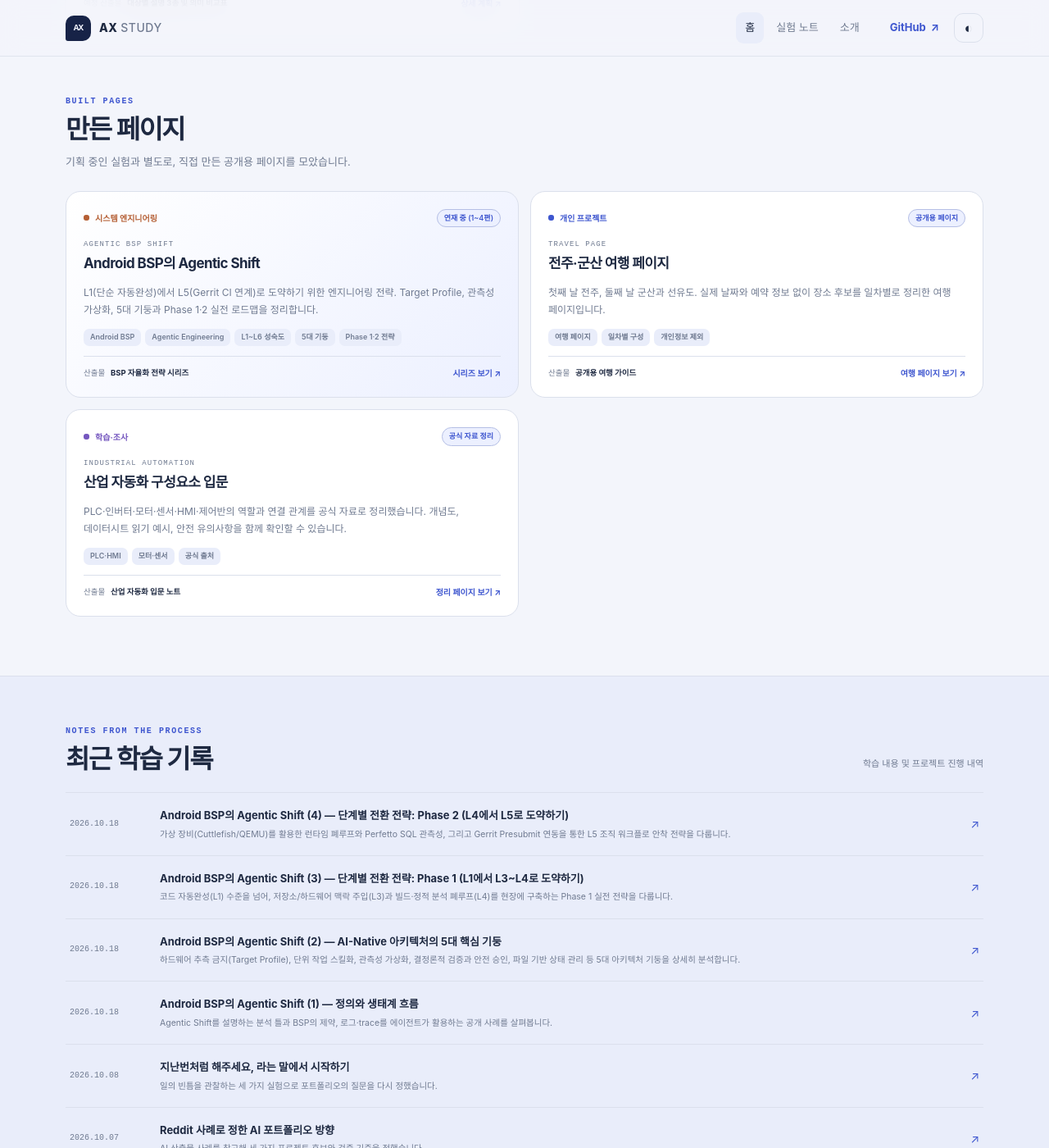
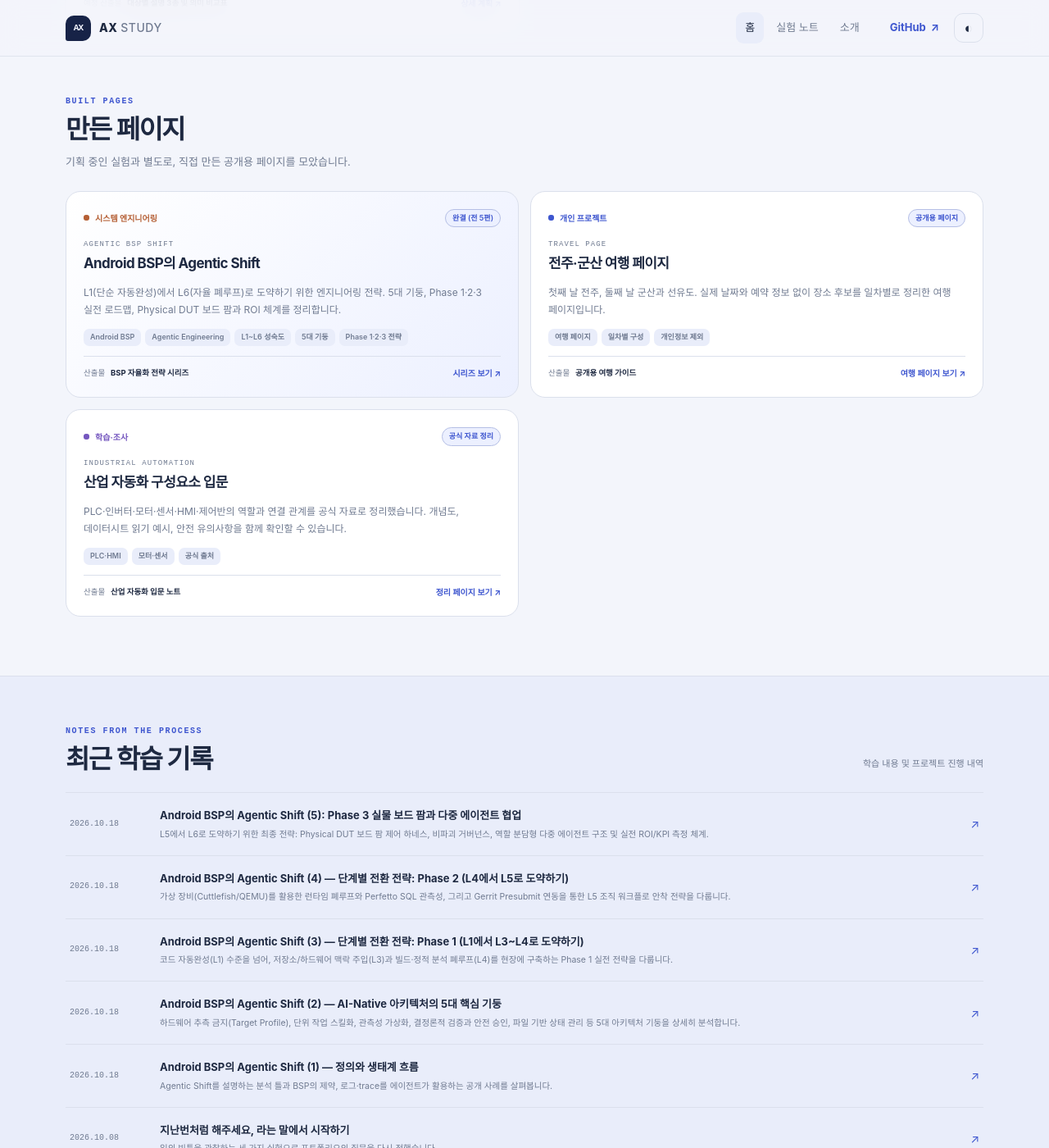
Before and after one commit to hkkoo/ax-study, a Jekyll site: the page built from index.md, in a window 1280 px wide and 1400 px high, scrolled down 1479 px. Shown: the whole window at 82% size. Built offline with Jekyll 4.4.1, drawn with Linux system fonts in a browser that asks for light colours; some of the changed lines change nothing that is shown.

Commit message:
[verified][agy] Publish Android BSP Agentic Shift part 5: Phase 3 strategy and complete series

````diff
--- a/_posts/2026-10-18-agentic-bsp-shift-definition-and-landscape.md
+++ b/_posts/2026-10-18-agentic-bsp-shift-definition-and-landscape.md
@@ -88,6 +88,6 @@ Android BSP의 Agentic 전환은 단순히 한두 개의 프롬프트를 바꾸
 - **[제2편: AI-Native BSP 아키텍처의 5대 기둥]({{ '/posts/agentic-bsp-shift-five-pillars/' | relative_url }})**: L1을 넘어 폐루프(L4)를 가능하게 만드는 엔지니어링 전제 조건
 - **[제3편: 단계별 전환 전략 (Phase 1: L1에서 L3~L4로 도약하기)]({{ '/posts/agentic-bsp-shift-phase1-strategy/' | relative_url }})**: 호스트 빌드 & 정적 진단의 자율 폐루프 구축
 - **[제4편: Phase 2: L4에서 L5로 (Virtual DUT & 런타임 관측성)]({{ '/posts/agentic-bsp-shift-phase2-strategy/' | relative_url }})**: Cuttlefish/QEMU 가상 장치 부팅 및 Perfetto SQL 질의
-- **제5편: Phase 3: L5에서 L6로 (Physical DUT & 조직적 안착)**: 실물 보드 팜, 하드웨어 루프, 정량적 KPI 측정 체계 (작성 예정)
+- **[제5편: Phase 3: L5에서 L6로 (Physical DUT 보드 팜과 다중 에이전트 협업 체계)]({{ '/posts/agentic-bsp-shift-phase3-strategy/' | relative_url }})**: 실물 보드 팜, 하드웨어 루프, 정량적 ROI/KPI 측정 체계
 
 BSP 엔지니어링은 하드웨어의 동작을 소프트웨어와 검증 절차로 확인하는 일입니다. 이 시리즈에서는 에이전트가 실제로 활용할 수 있는 관측 데이터, 작업 절차, 완료 증거를 구체적인 BSP 사례에 연결해 보겠습니다.
--- a/_posts/2026-10-18-agentic-bsp-shift-phase2-strategy.md
+++ b/_posts/2026-10-18-agentic-bsp-shift-phase2-strategy.md
@@ -123,8 +123,8 @@ ORDER BY timestamp DESC LIMIT 5;
 
 ---
 
-## 다음 단계로의 비전: Phase 3 예고
+## 다음 단계로의 비전: Phase 3 완결편
 
 Phase 2를 통해 "가상 장치(Virtual DUT) 기반의 런타임 폐루프와 Gerrit CI 통합(L4~L5)"이 안착되면, 조직은 비로소 거대한 테스트 인프라와 안전망을 확보하게 됩니다.
 
-다음 마지막 [제5편]에서는 가상 장치를 넘어 실제 실리콘 칩셋을 다루는 **"Phase 3: L5에서 L6로 — 실물 보드 팜(Physical DUT Farm), 하드웨어 인더루프, 그리고 다중 에이전트 협업 체계"**를 다루며 전체 시리즈를 완성하겠습니다.
+다음 마지막 **[제5편: Phase 3: L5에서 L6로 — 실물 보드 팜(Physical DUT Farm), 하드웨어 인더루프, 그리고 다중 에이전트 협업 체계]({{ '/posts/agentic-bsp-shift-phase3-strategy/' | relative_url }})**에서 가상 장치를 넘어 실제 실리콘 칩셋을 다루는 실물 보드 하네스와 실전 ROI/KPI 종합 평가 체계를 다루며 전체 시리즈를 완성합니다.
--- /dev/null
+++ b/_posts/2026-10-18-agentic-bsp-shift-phase3-strategy.md
@@ -0,0 +1,193 @@
+---
+layout: post
+title: "Android BSP의 Agentic Shift (5): Phase 3 실물 보드 팜과 다중 에이전트 협업"
+description: "L5에서 L6로 도약하기 위한 최종 전략: Physical DUT 보드 팜 제어 하네스, 비파괴 거버넌스, 역할 분담형 다중 에이전트 구조 및 실전 ROI/KPI 측정 체계."
+date: 2026-10-18 15:00:00 +0900
+category: automation
+tags: [Android, BSP, Agentic AI, Physical DUT, Multi-Agent, ROI, Embedded]
+---
+
+이전 편에서는 소프트웨어 가상화 장치(Virtual DUT)인 Cuttlefish/QEMU를 활용하여 호스트와 샌드박스 환경에서 런타임 버그를 잡고, Gerrit Presubmit CI 파이프라인에 검증 에이전트를 통합하는 **Phase 2(L4에서 L5로의 도약)** 전략을 살펴보았습니다.
+
+하지만 임베디드 및 Android BSP 엔지니어링의 최종 목적지는 결코 가상 머신에 머무를 수 없습니다. 실제 실리콘 칩셋, 물리적 PMIC 전원 라인, 발열에 따른 스로틀링, 고속 인터페이스(PCIe, UFS, MIPI, USB)의 물리 계층 신호 품질(Signal Integrity), 그리고 실제 주변장치와의 물리 버스 통신은 오직 **실물 타깃 보드(Physical DUT: Device Under Test)** 위에서만 검증될 수 있기 때문입니다.
+
+시리즈의 대미를 장식하는 이번 [제5편]에서는 에이전틱 전환의 최종 단계인 **"Phase 3: L5에서 L6로의 완성 — 실물 보드 팜(Physical DUT Farm), 하드웨어 인더루프(HIL), 다중 에이전트 협업 체계, 그리고 정량적 ROI/KPI 평가"**를 심층적으로 다룹니다.
+
+---
+
+## 1. 가상 DUT에서 실물 DUT로: 극복해야 할 물리적 장벽
+
+가상 DUT(Virtual DUT)는 무한한 복제성과 빠른 스냅샷 복구라는 장점을 주지만, 실물 하드웨어와는 근본적으로 다른 다음과 같은 물리적 제약이 존재합니다.
+
+```
+                    ┌─────────────────────────────────────────┐
+                    │      가상 DUT (Phase 2 / Cuttlefish)     │
+                    │  - 빠른 기동, 무제한 인스턴스, 스냅샷 복구 │
+                    │  - 프레임워크/HAL/SELinux 정책 사전 검증 │
+                    └────────────────────┬────────────────────┘
+                                         │ CI 통과 후 승격 (Promotion)
+                                         ▼
+                    ┌─────────────────────────────────────────┐
+                    │      실물 DUT (Phase 3 / Board Farm)    │
+                    │  - 실제 PMIC 전원 시퀀스 / LDO 전압 안정성 │
+                    │  - 고속 버스 물리 신호 (PCIe/MIPI/UFS)  │
+                    │  - 열 방출/스로틀링 & 전력 소모 계측      │
+                    │  - 하드웨어 락업/Brick 위험 관리 필요   │
+                    └─────────────────────────────────────────┘
+```
+
+1. **하드웨어 락업(Lockup)과 전원 사이클링의 부재**:
+   - 가상 머신은 프로세스를 강제 종료(`kill`)하면 그만이지만, 실물 보드는 커널 패닉이나 버스 스톨(Bus Stall) 시 시스템이 완전히 멈춰버립니다. 에이전트가 이를 원격에서 제어하려면 소프트웨어 명령이 아닌 **물리적 스마트 파워 릴레이(Power Relay)**를 조작할 수 있어야 합니다.
+2. **비대칭 I/O와 부팅 모드 제어**:
+   - 디바이스가 켜질 때 Fastboot, EDL(Emergency Download), Recovery, Normal Boot 중 어떤 모드로 진입할지는 물리적 볼륨 키 콤비네이션이나 핀 점퍼, 또는 부트로더 인터럽트에 좌우됩니다.
+3. **영구 손상(Brick) 및 보안 퓨즈(eFuse) 위험**:
+   - 잘못 빌드된 ABL(Android Bootloader)이나 파티션 테이블(GPT)을 플래싱하면 보드가 영구적으로 벽돌(Hard Brick)이 되거나, 프로덕션 보안 키(eFuse)를 잘못 태우는 치명적 사고가 발생할 수 있습니다.
+
+따라서 Phase 3는 단순히 에이전트에게 `adb` 터미널 권한을 더 주는 것이 아니라, **보드를 안전하게 감싸는 '엔지니어링 하네스(Engineering Harness)'와 엄격한 '비파괴 승인 거버넌스'**를 구축하는 것이 핵심입니다.
+
+---
+
+## 2. 실물 보드 팜(Board Farm) 제어 하네스 아키텍처
+
+L6 단계의 자율 에이전트가 실물 보드를 조작하기 위해 조직이 갖추어야 할 물리 하네스 레이어는 다음과 같이 구성됩니다.
+
+```text
+[ Orchestrator / Lock Manager ]
+       │
+       ├─ Board Reservation Token 발급 (단일 점유 보장)
+       │
+       ▼
+[ Hardware Control Harness ]
+  ├── 1. 전원 제어: Smart PDU / Relay Board (Cold Boot / Power Cycle)
+  ├── 2. 시리얼 수집: USB-to-UART Multiplexer (Early Bootrom / PBL / Kernel 콘솔)
+  ├── 3. USB 멀티플렉서: Host PC ↔ Fastboot / ADB 연결 자동 스위칭
+  └── 4. 계측 장비 연동: Monsoon / Power Monitor (전력 소모 프로파일링)
+```
+
+### 2.1 하드웨어 인더루프(HIL) 기본 4대 요소
+
+1. **원격 전원 릴레이 제어 (Cold Reset API)**:
+   - 보드가 응답 불능(Unresponsive)에 빠졌을 때, 에이전트가 `power_cycle(dut_id)` 어댑터를 호출하여 물리적으로 전원을 차단(Cut-off)하고 3초 후 재인가할 수 있어야 합니다.
+2. **UART 시리얼 멀티플렉싱과 링버퍼 로거**:
+   - 커널 초기 부팅 단계나 부트로더(PBL/XBL/U-Boot) 단계에서는 ADB가 동작하지 않습니다. 시리얼 콘솔 출력을 상시 캡처하고, 타임스탬프와 함께 로컬 링버퍼 파일로 스트리밍하는 백그라운드 데몬이 필수적입니다.
+3. **보드 점유 잠금(Board Reservation Token)**:
+   - 물리 보드는 수량이 한정되어 있습니다. 복수의 에이전트나 엔지니어가 동일한 DUT에 동시에 이미지를 굽거나 리셋을 날리지 않도록, 중앙 락 매니저를 통해 원자적(Atomic) 토큰을 획득한 에이전트만 제어할 수 있도록 강제합니다.
+4. **EDL/Fastboot 비상 복구 자동화**:
+   - 부팅 실패로 커널 진입이 불가할 때, UART 핀 신호 제어나 USB 전원 단속을 통해 칩셋의 비상 다운로드 모드(Qualcomm EDL, Rockchip Maskrom, MediaTek BROM 등)로 강제 진입시켜 클린 팩토리 이미지로 원복하는 안전망을 갖춥니다.
+
+---
+
+## 3. 비파괴 승인 거버넌스 (Flash & Fuse 정책)
+
+에이전틱 전환에서 가장 중요한 철칙은 **"에이전트에게 물리 장치를 파괴할 수 있는 전권을 주지 않는다"**는 점입니다.
+
+| 작업 범주 | 에이전트 자율 권한 (Autonomous) | 사람 승인 필수 (Human Approval Gate) |
+|---|---|---|
+| **플래시 파티션** | `boot.img`, `vendor_boot.img`, `init_boot.img`, `system.img` (휘발성/복구 용이 파티션) | `xbl`, `abl`, `uefi`, `tz`, `rpm`, `gpt` (부트로더 및 파티션 테이블) |
+| **장치 상태 제어** | 일반 리부트, Fastboot 진입, Cold Power Cycle, ADB root | eFuse Write, RPMB 프로비저닝, Secure Boot 키 굽기 (영구 물리 변조) |
+| **코드 반영** | 격리 브랜치 커밋, Gerrit Presubmit `Verified +1` 리뷰 등록 | 메인 브랜치 `Code-Review +2`, `Submit`, 양산 브랜치 태깅 |
+
+에이전트가 부트로더 관련 취약점을 디버깅하더라도, 플래싱 명령 단계에서는 명확한 체크섬과 diff 증거를 첨부하여 **"시니어 BSP 엔지니어의 디지털 서명 승인"**이 떨어져야만 실제 물리 디바이스의 부트로더 파티션에 접근할 수 있도록 하네스 수준에서 하드 블로킹합니다.
+
+---
+
+## 4. 다중 에이전트 협업 체계: 단일 Lead Agent와 전문 서브에이전트
+
+복잡한 안드로이드 BSP의 풀스택 문제를 단일 거대 프롬프트나 무제한 잡담형 멀티에이전트로 해결하려 들면 컨텍스트 오염과 책임 소재 불분명으로 인해 실패합니다.
+
+성공적인 Phase 3 아키텍처는 **단일 책임(Single Point of Responsibility)을 지닌 Lead Agent**가 고정된 실행 계약(Contract)에 따라 전문 서브에이전트에게 업무를 위임하고 결과를 취합하는 구조입니다.
+
+```mermaid
+flowchart TD
+    User["사용자 / CI Issue 접수"] --> Lead["Lead Agent (총괄 디버깅 지휘)"]
+    Lead --> SubKernel["Kernel Driver Agent\n(DTS / C 소스 / Oops 역추적)"]
+    Lead --> SubAndroid["Android Platform Agent\n(SELinux / init.rc / HAL AIDL)"]
+    Lead --> SubHarness["HW Harness Agent\n(Power Relay / UART / Fastboot / Flash)"]
+    Lead --> SubVerifier["Independent Verifier\n(결정론적 Exit Code / Perfetto SQL)"]
+
+    SubHarness -.->|물리 증거 Observation| Lead
+    SubVerifier -.->|PASS / FAIL 판정| Lead
+```
+
+### 4.1 에이전트 간 역할 분담
+
+1. **Lead Agent (총괄 지휘)**:
+   - 이슈의 증상을 접수하고 전체 디버깅 가설(Hypothesis) 트리를 수립합니다.
+   - 각 전문 에이전트의 산출물을 종합하여 다음 행동(다음 단계 진행 vs 가설 폐기 후 롤백)을 결정합니다.
+2. **Kernel Driver Agent**:
+   - SoC 데이터시트, Device Tree 바인딩, 커널 Kconfig 및 C 드라이버 코드를 전담 분석합니다.
+   - GKI(Generic Kernel Image) 호환성 및 KMI ABI 변경 여부를 감시합니다.
+3. **Android Platform/HAL Agent**:
+   - 커널 위의 사용자 공간(Userspace) HAL 인터페이스, AIDL 정의, SELinux policy(te 파일), `init.rc` 부팅 서비스를 담당합니다.
+4. **Hardware Harness & Verifier Agent**:
+   - 실물 보드 팜과 통신하여 전원 제어, UART 로그 수집, 안전한 파티션 플래싱을 수행합니다.
+   - 작업 완료 후 사람의 개입 없이 독립적인 판정 스크립트(Deterministic Verifier)와 Perfetto SQL을 실행하여 객관적 `PASS/FAIL` 리포트를 작성합니다.
+
+### 4.2 컨텍스트 오염을 막는 '최소 데이터 계약'
+
+에이전트 간 대화는 자연어 잡담이 아니라, [INTEGRATION-PLAN.md](https://github.com/hkkoo/ax-study)에 정의된 **구조화된 데이터 계약(Data Contracts)**을 통해서만 이루어집니다:
+- **`Profile`**: 대상 SoC, 보드 리비전, 메모리 맵, 빌드 wrapper 엔트리포인트 고정.
+- **`Observation`**: 실제 장치에서 수집된 부팅 로그, 커널 패닉 라인, Perfetto 트레이스 경로.
+- **`Artifact`**: 빌드된 바이너리 해시, 적용된 git diff, 툴체인 버전.
+- **`Verification`**: 독립 검증 스크립트의 실행 결과, 종료 코드, 남겨진 원본 증거 링크.
+
+---
+
+## 5. 실전 ROI 및 KPI 종합 평가 프레임워크
+
+에이전틱 전환의 가치는 "토큰을 몇 개 썼는가"나 "코드를 몇 줄 생성했는가"와 같은 허수 지표(Vanity Metrics)로 증명할 수 없습니다. 철저히 엔지니어링 투입 시간과 제품 안정성 관점에서 측정해야 합니다.
+
+### 5.1 엄격한 3군 비교 실험 설계 (A / B / C Benchmarking)
+
+신뢰할 수 있는 효과 검증을 위해 동일한 고정 결함 코퍼스(Fixed Defect Corpus)를 대상으로 세 그룹을 교차 비교합니다:
+
+1. **비교군 A (현재 업무 방식 - Baseline)**: 숙련된 엔지니어가 현재 보유한 개발 도구, 스크립트, 기존 AI 어시스턴트를 총동원하여 수작업으로 문제를 해결하는 기준선.
+2. **비교군 B (일반 코딩 에이전트)**: 동일한 최신 LLM을 사용하되, BSP 하네스나 Target Profile 없이 일반적인 파일 수정/쉘 실행 도구만 제공된 상태.
+3. **비교군 C (통합 BSP Agentic 시스템)**: Target Profile, BSP Focused Skills, 보드 팜 하네스, 비파괴 거버넌스가 완전히 결합된 본 제안 시스템.
+
+### 5.2 핵심 4대 정량 지표
+
+| 핵심 지표 | 계산 공식 및 측정 정의 | 엔지니어링 의미 |
+|---|---|---|
+| **검증된 완료율**<br/>(Verified Completion Rate) | $\frac{\text{한도 내 사전 정의된 필수 검사(Build+Boot+Test)를 모두 통과한 Run 수}}{\text{전체 시도 Run 수}}$ | 거짓 완료(False Positive)를 원천 차단하고 실제 배포 가능한 수준의 품질 달성도 측정 |
+| **사람 투입시간**<br/>(Human Touch Time) | $\sum (\text{엔지니어의 직접 조사, 프롬프팅, 승인, 수동 조작, 후속 조치 Active 분})$ | 단순 대기시간(빌드 큐, 다운로드 등)을 제외한 실제 엔지니어 피로도 및 시간 소모 절감량 |
+| **전체 소요시간**<br/>(End-to-End Lead Time) | $\text{이슈 인입 시각부터 최종 검증 통과(Verification PASS) 시각까지의 경과시간}$ | 빌드 대기, 장치 락 획득, 자동 재시도 등을 포함한 업무 파이프라인의 전반적 속도 개선 |
+| **재작업/회귀율**<br/>(Rework / Regression Rate) | $\frac{\text{검증 완료 후 일정 기간 내 동일 모듈에서 부작용/재발이 보고된 건수}}{\text{전체 완료 판정 건수}}$ | 섣부른 코드 수정으로 인한 숨은 기술 부채 및 아키텍처 오염 방지 |
+
+### 5.3 현실적인 ROI(투자 대비 수익) 산출 모델
+
+$$\text{운영 총비용} = (\text{사람 투입시간} \times \text{엔지니어 시간당 단가}) + \text{Agent/API 비용} + \text{인프라/보드 점유 비용} + \text{재작업 비용}$$
+
+$$\text{순편익 (Net Benefit)} = \text{기존 방식 운영 총비용(A)} - \text{통합 시스템 운영 총비용(C)} - \text{시스템 구축 및 유지보수 상각비}$$
+
+> **현실적 주의점**: 파일럿 초기에는 에이전트 실패 후 사람이 개입하여 복구하는 시간(Human Rescue Time)까지 모두 사람 투입시간에 정직하게 합산해야 합니다. 실패 사례를 사후에 통계에서 임의로 누락시키지 않는 투명성이 성공적인 조직 정착의 전제 조건입니다.
+
+---
+
+## 6. 시리즈 완결: Model-centric에서 Harness-centric으로
+
+총 5편에 걸쳐 우리는 Android BSP와 리눅스 커널이라는 극한의 로우레벨 도메인에서 에이전틱 전환(Agentic Shift)을 어떻게 실현할 것인지 탐구했습니다.
+
+```
+제1편: 개념과 현실 진단    ──▶  L1(자동완성) 베이스라인 인정, BSP의 물리적 제약 규명
+제2편: 5대 아키텍처 기둥  ──▶  Target Profile, Focused Skills, 관측성, Verifier, 상태 외부화
+제3편: Phase 1 호스트 루프 ──▶  Kleaf/AOSP 빌드 트리아지, DTS 정적 검증, Oops 심볼 역추적
+제4편: Phase 2 가상화 런타임 ──▶ Cuttlefish 가상 DUT 샌드박스, Perfetto SQL 질의, Gerrit CI
+제5편: Phase 3 실물 보드 & 협업 ──▶ Physical DUT 팜 하네스, 비파괴 거버넌스, 멀티에이전트, ROI/KPI
+```
+
+이 긴 여정을 관통하는 가장 핵심적인 통찰은 단 하나입니다:
+
+> **"BSP의 Agentic Shift는 더 똑똑한 거대 모델(LLM)을 기다리는 일이 아닙니다.<br/>
+> 하드웨어의 엄격한 물리 법칙과 OS의 결정론적 검증 체계 안에서, AI가 탈선하지 않고 달릴 수 있도록 궤도와 안전망을 설계하는 '엔지니어링 하네스(Engineering Harness)'의 구축입니다."**
+
+이제 BSP 엔지니어의 역할은 종일 수만 줄의 `dmesg`를 눈으로 훑고 오탈자를 고치는 '수작업 코더'에서, **시스템의 규칙을 프로필과 스킬로 명세하고, 결정론적 검증자를 설계하며, 최종 물리 게이트를 통제하는 '시스템 아키텍트이자 오케스트레이터'**로 진화해야 합니다.
+
+---
+
+### [Agentic BSP Shift 시리즈 전체 목차]
+1. **[제1편: Android BSP 엔지니어링의 Agentic Shift — 정의, 성숙도 모델, 그리고 현실 지형도]({{ '/posts/agentic-bsp-shift-definition-and-landscape/' | relative_url }})**
+2. **[제2편: AI-Native BSP 아키텍처의 5대 기둥 (The 5 Pillars of Agentic BSP)]({{ '/posts/agentic-bsp-shift-five-pillars/' | relative_url }})**
+3. **[제3편: 단계별 전환 전략 — Phase 1: L1에서 L3~L4로 도약하기 (호스트 빌드 & 정적 진단 폐루프)]({{ '/posts/agentic-bsp-shift-phase1-strategy/' | relative_url }})**
+4. **[제4편: 단계별 전환 전략 — Phase 2: L4에서 L5로 도약하기 (Virtual DUT & 런타임 관측성)]({{ '/posts/agentic-bsp-shift-phase2-strategy/' | relative_url }})**
+5. **[제5편: 단계별 전환 전략 — Phase 3: L5에서 L6로 (Physical DUT 보드 팜과 다중 에이전트 협업 체계)]({{ '/posts/agentic-bsp-shift-phase3-strategy/' | relative_url }})**
--- a/index.md
+++ b/index.md
@@ -71,10 +71,10 @@ description: AI 학습과 개인 프로젝트, 업무 자동화 실험을 과정
     <p class="section-intro">기획 중인 실험과 별도로, 직접 만든 공개용 페이지를 모았습니다.</p>
     <div class="showcase-grid">
     <article class="showcase-card card-featured">
-      <div class="card-top"><span class="category-label label-automation">시스템 엔지니어링</span><span class="project-status status-done">연재 중 (1~4편)</span></div>
+      <div class="card-top"><span class="category-label label-automation">시스템 엔지니어링</span><span class="project-status status-done">완결 (전 5편)</span></div>
       <div><p class="project-number">AGENTIC BSP SHIFT</p><h3>Android BSP의 Agentic Shift</h3></div>
-      <p class="project-summary">L1(단순 자동완성)에서 L5(Gerrit CI 연계)로 도약하기 위한 엔지니어링 전략. Target Profile, 관측성 가상화, 5대 기둥과 Phase 1·2 실전 로드맵을 정리합니다.</p>
-      <div class="card-tags"><span>Android BSP</span><span>Agentic Engineering</span><span>L1~L6 성숙도</span><span>5대 기둥</span><span>Phase 1·2 전략</span></div>
+      <p class="project-summary">L1(단순 자동완성)에서 L6(자율 폐루프)로 도약하기 위한 엔지니어링 전략. 5대 기둥, Phase 1·2·3 실전 로드맵, Physical DUT 보드 팜과 ROI 체계를 정리합니다.</p>
+      <div class="card-tags"><span>Android BSP</span><span>Agentic Engineering</span><span>L1~L6 성숙도</span><span>5대 기둥</span><span>Phase 1·2·3 전략</span></div>
       <div class="card-bottom"><span>산출물 <b>BSP 자율화 전략 시리즈</b></span><a href="{{ '/posts/agentic-bsp-shift-definition-and-landscape/' | relative_url }}">시리즈 보기 <span aria-hidden="true">↗</span></a></div>
     </article>
     <article class="showcase-card">
````
